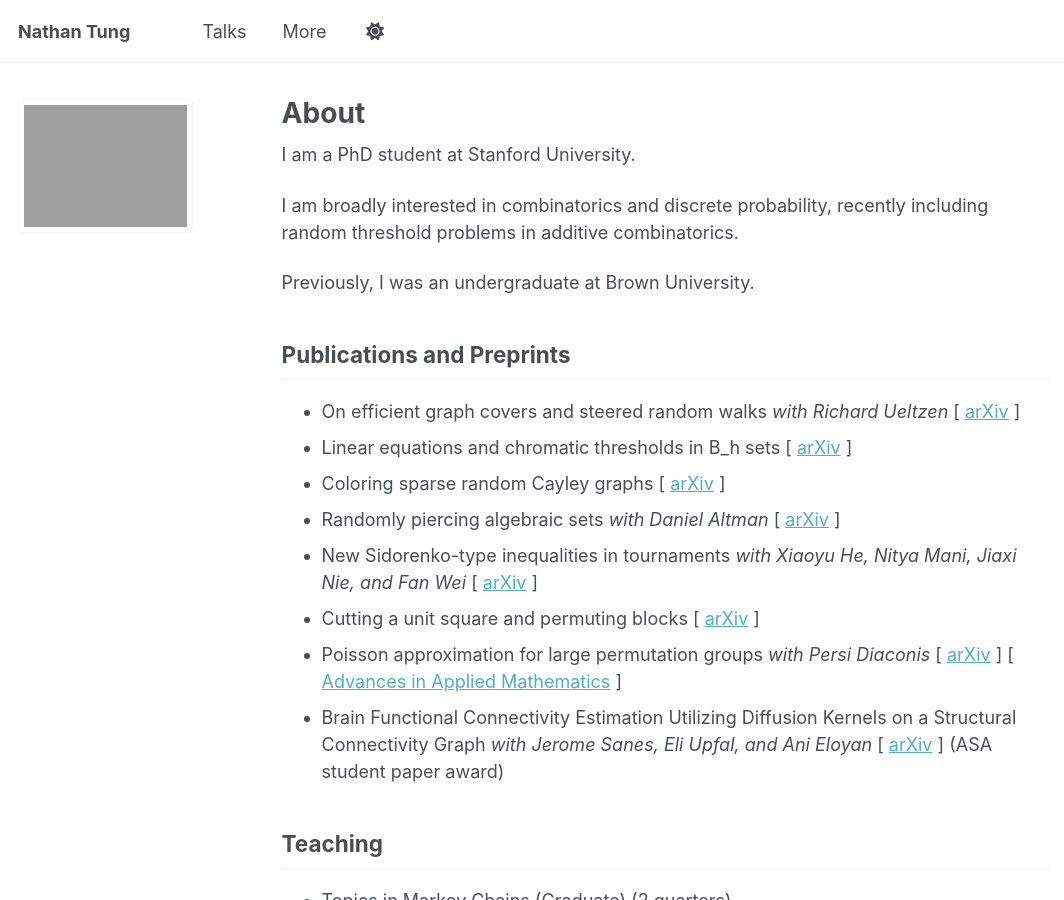
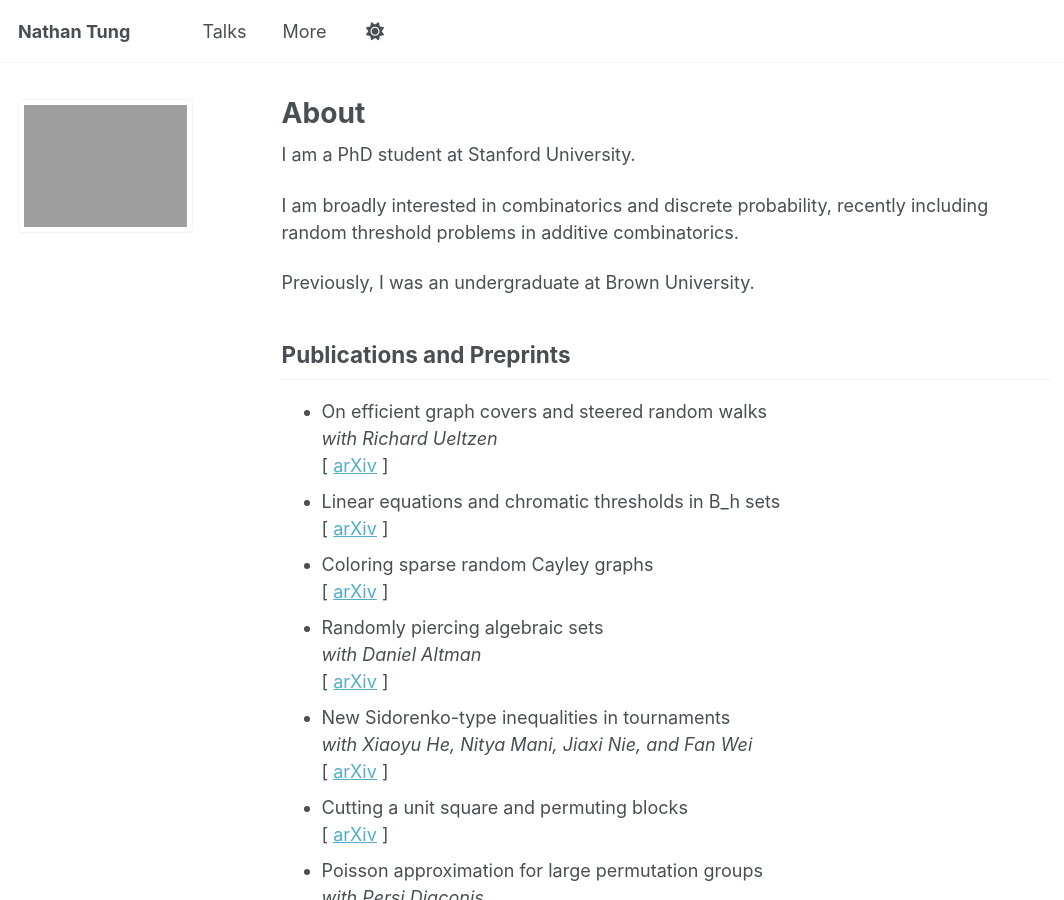
Before and after one commit to njtung/njtung.github.io, a Jekyll site: the page built from _pages/about.md, in a window 1280 px wide and 900 px high. Shown: the whole window, without its empty margins (0-1064 px from the left). Built offline with Jekyll 4.4.1, drawn with Linux system fonts in a browser that asks for light colours; a script that is not in the unit is left out.

```diff
--- a/_pages/about.md
+++ b/_pages/about.md
@@ -28,28 +28,28 @@ Previously, I was an undergraduate at Brown University.
 
 <!-- * Random thresholds in k-out hypergraphs with Anqi Li. In progress (2026++). -->
 <!-- * Linear equations and chromatic thresholds in \\(B_h\\) sets. Preprint (2026). [pdf](https://arxiv.org/abs/2606.30767) -->
-* On efficient graph covers and steered random walks
-  _with Richard Ueltzen_
+* On efficient graph covers and steered random walks \
+  _with Richard Ueltzen_ \
   [ [arXiv](https://arxiv.org/abs/2607.25016) ]
-* Linear equations and chromatic thresholds in B_h sets
+* Linear equations and chromatic thresholds in B_h sets \
   [ [arXiv](https://arxiv.org/abs/2606.30767) ]
-* Coloring sparse random Cayley graphs
+* Coloring sparse random Cayley graphs \
   [ [arXiv](https://arxiv.org/abs/2606.23762) ]
-* Randomly piercing algebraic sets
-  _with Daniel Altman_
+* Randomly piercing algebraic sets \
+  _with Daniel Altman_ \
   [ [arXiv](https://arxiv.org/abs/2606.19677) ]
-* New Sidorenko-type inequalities in tournaments
-  _with Xiaoyu He, Nitya Mani, Jiaxi Nie, and Fan Wei_
+* New Sidorenko-type inequalities in tournaments \
+  _with Xiaoyu He, Nitya Mani, Jiaxi Nie, and Fan Wei_ \
   [ [arXiv](https://arxiv.org/abs/2512.11222) ]
-* Cutting a unit square and permuting blocks
+* Cutting a unit square and permuting blocks \
   [ [arXiv](https://arxiv.org/abs/2501.13844) ]
-* Poisson approximation for large permutation groups
-  _with Persi Diaconis_
+* Poisson approximation for large permutation groups \
+  _with Persi Diaconis_ \
   [ [arXiv](https://arxiv.org/abs/2408.06611) ] [ [Advances in Applied
 Mathematics](https://www.sciencedirect.com/science/article/abs/pii/S0196885825000454) ]
 * Brain Functional Connectivity Estimation Utilizing Diffusion Kernels on a Structural Connectivity
-Graph
-_with Jerome Sanes, Eli Upfal, and Ani Eloyan_
+Graph \
+_with Jerome Sanes, Eli Upfal, and Ani Eloyan_ \
 [ [arXiv](https://arxiv.org/abs/2111.08118) ] (ASA student paper award)
 
 ## Teaching
```
